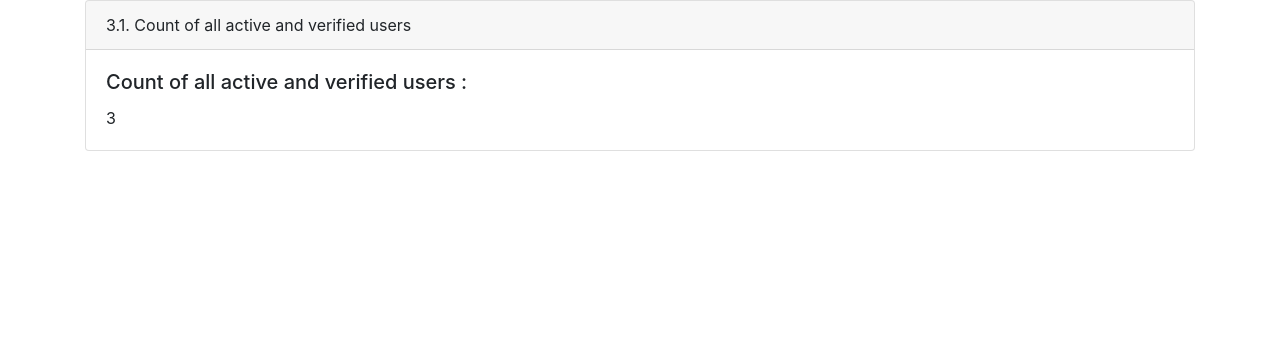
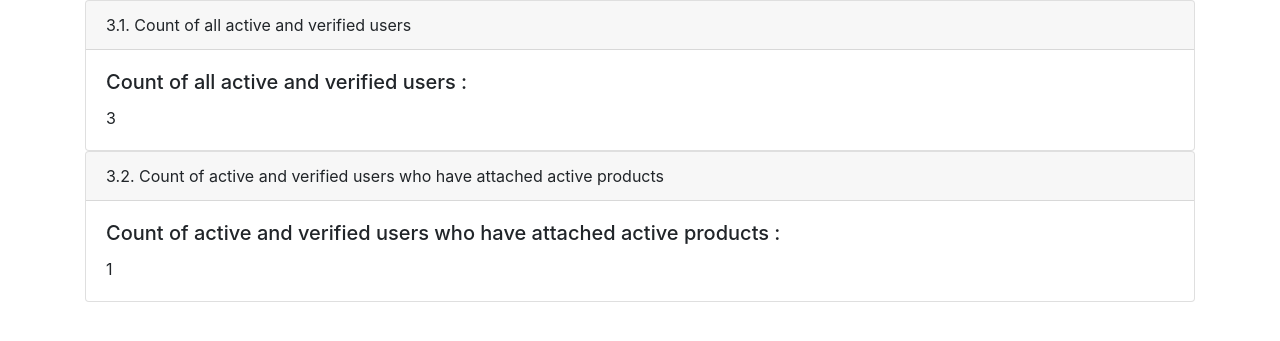
Before and after one commit to lackmulbegithub/lings_wedding, a CodeIgniter app: page /lings_wedding/ in a window 1280 px wide. Shown: the top 341 px of the page. Run offline with CodeIgniter, Linux system fonts and the light colour scheme; data comes from the database, SQL or seed files in the repository; tables that the repository leaves empty hold one stand-in row (values such as "Sample post").

Commit message:
3.2. Count of active and verified users who have attached active products

```diff
--- a/application/controllers/Welcome.php
+++ b/application/controllers/Welcome.php
@@ -21,6 +21,7 @@ class Welcome extends CI_Controller {
 	public function index()
 	{
 		$data['countOfActiveUsers'] = $this->getTotalActiveUsrs();
+		$data['countOfActiveUsersOfAttachedActiveProducts'] = $this->getCountOfActiveUsersOfAttachedActiveProducts();
 		$this->load->view('home',$data);
 	}
 
@@ -30,4 +31,11 @@ class Welcome extends CI_Controller {
 		$data = $this->users->getActiveUserCount();
 		return $data;
 	}
+
+	private function getCountOfActiveUsersOfAttachedActiveProducts()
+	{
+		$this->load->model('user_model','users');
+		$data = $this->users->getCountOfActiveUsersOfAttachedActiveProducts();
+		return $data;
+	}
 }
--- a/application/models/user_model.php
+++ b/application/models/user_model.php
@@ -4,8 +4,8 @@ class User_model extends CI_Model{
         $table = $this->db->dbprefix('users us');
         $this->db->select('count(us.id) as totalActiveUsrs');
         $this->db->from($table);
-        $this->db->where('is_active',1);
-        $this->db->where('is_verified',1);
+        $this->db->where('us.is_active',1);
+        $this->db->where('us.is_verified',1);
         $query = $this->db->get();
         //die(print($this->db->last_query()));
         if($query->num_rows() > 0)
@@ -16,4 +16,26 @@ class User_model extends CI_Model{
             return "No data found";
         }
     }
+
+    function getCountOfActiveUsersOfAttachedActiveProducts(){
+        $table1 = $this->db->dbprefix('users us');
+        $table2 = $this->db->dbprefix('user_product up');
+        $table3 = $this->db->dbprefix('products pr');
+        $this->db->select('count(distinct(us.id)) as totalActiveUsrs');
+        $this->db->from($table1);
+        $this->db->join($table2,'us.id=up.user_id');
+        $this->db->join($table3,'pr.id=up.product_id');
+        $this->db->where('us.is_active',1);
+        $this->db->where('us.is_verified',1);
+        $this->db->where('pr.is_active',1);
+        $query = $this->db->get();
+        //die(print($query->row()->totalActiveUsrs));
+        if($query->num_rows() > 0)
+        {
+            return $query->row()->totalActiveUsrs;
+        }
+        else{
+            return "No data found";
+        }
+    }
 }
--- a/application/views/home.php
+++ b/application/views/home.php
@@ -21,7 +21,16 @@
                     <div class="card-body">
                         <h5 class="card-title">Count of all active and verified users :</h5>
                         <p class="card-text"><?php echo $countOfActiveUsers ; ?></p>
+                    </div>
+                </div>
 
+                <div class="card">
+                    <div class="card-header">
+                    3.2. Count of active and verified users who have attached active products
+                    </div>
+                    <div class="card-body">
+                        <h5 class="card-title">Count of active and verified users who have attached active products :</h5>
+                        <p class="card-text"><?php echo $countOfActiveUsersOfAttachedActiveProducts ; ?></p>
                     </div>
                 </div>
             </div>
```
Lines whose indentation alone changed are shown as unchanged.
